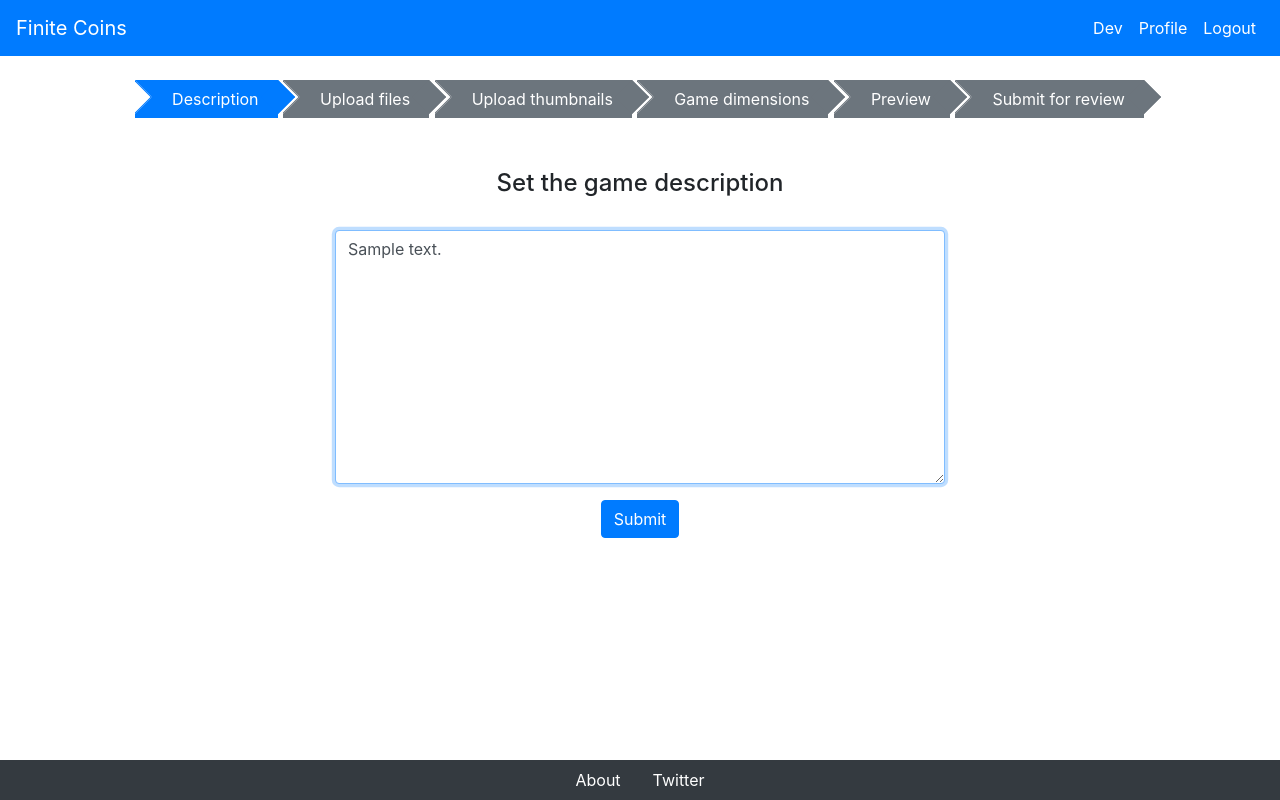
After one commit to ploggingdev/finitecoins, a Django app: page /dev/1/dev_game_description/ in a window 1280 px wide. The commit adds this page. Run offline with Django 3.2, Linux system fonts and the light colour scheme; a user stored in the database is signed in; tables that the repository leaves empty hold one stand-in row (values such as "Sample post"); some libraries are stand-ins or nearby versions.

Commit message:
Allow editing game description

```diff
--- a/finitecoins/settings.py
+++ b/finitecoins/settings.py
@@ -165,3 +165,5 @@ CACHES = {
 RECAPTCHA_SECRET_KEY = os.environ['finitecoins_recaptcha_secret_key']
 
 ASGI_APPLICATION = "mainapp.routing.application"
+
+COMMENT_TAGS = ['a','p','blockquote', 'code', 'em', 'strong', 'li','ol','ul', 'pre']
--- a/mainapp/forms.py
+++ b/mainapp/forms.py
@@ -1,14 +1,34 @@
 from django import forms
 from django.core.validators import RegexValidator
 from mainapp.models import Game, StaticResource
+import markdown
+import bleach
+from bs4 import BeautifulSoup
+from django.conf import settings
 
 class AdminGameForm(forms.ModelForm):
     class Meta:
         model = Game
-        fields = ['name', 'description', 'user', 'public', 'deleted']
+        fields = ['name', 'description', 'description_html', 'user', 'public', 'deleted']
         widgets = {
             'description': forms.Textarea(attrs={'rows': 10}),
         }
+
+    def clean(self):
+        description = self.cleaned_data['description']
+        description_html = markdown.markdown(description)
+        description_html = bleach.clean(description_html, tags=settings.COMMENT_TAGS, strip=True)
+        soup = BeautifulSoup(description_html, "html.parser")
+        for i in soup.find_all('a'):
+            i['target'] = '_blank'
+            i['rel'] = 'noopener noreferrer nofollow'
+        for i in soup.find_all('blockquote'):
+            i['class'] = 'blockquote'
+        description_html = soup.prettify()
+
+        self.cleaned_data['description_html'] = description_html
+
+        return self.cleaned_data
 
 class AdminStaticResourceForm(forms.ModelForm):
     class Meta:
@@ -20,3 +40,6 @@ class AdminStaticResourceForm(forms.ModelForm):
 
 class CreateGameForm(forms.Form):
     name = forms.CharField(max_length=30, validators=[RegexValidator(r'^[a-zA-Z0-9 ]+$', "Only lower case letters without spaces are allowed")])
+
+class DevGameDescriptionForm(forms.Form):
+    description = forms.CharField(max_length=1000, widget=forms.Textarea(attrs={'rows': 10}))
--- /dev/null
+++ b/mainapp/static/css/arrow-nav.css
@@ -0,0 +1,209 @@
+.btn-arrow-right,
+.btn-arrow-left {
+  position: relative;
+  padding-left: 18px;
+  padding-right: 18px;
+  border-radius: 0 !important;
+  margin-right: 1px; }
+  .btn-arrow-right[disabled],
+  .btn-arrow-left[disabled] {
+    opacity: 1.00; }
+  .btn-arrow-right:before, .btn-arrow-right:after,
+  .btn-arrow-left:before,
+  .btn-arrow-left:after {
+    content: "";
+    position: absolute;
+    top: 4px;
+    /* move it down because of rounded corners */
+    height: 24px;
+    /* button_inner_height / sqrt(2) */
+    width: 24px;
+    /* same as height */
+    background: inherit;
+    /* use parent background */
+    border: inherit;
+    /* use parent border */
+    border-left-color: transparent;
+    /* hide left border */
+    border-bottom-color: transparent;
+    /* hide bottom border */
+    border-radius: 0 !important; }
+  .btn-arrow-right:before,
+  .btn-arrow-left:before {
+    left: -13px; }
+  .btn-arrow-right:after,
+  .btn-arrow-left:after {
+    right: -13px; }
+  .btn-arrow-right.btn-arrow-left,
+  .btn-arrow-left.btn-arrow-left {
+    padding-right: 36px; }
+    .btn-arrow-right.btn-arrow-left:before, .btn-arrow-right.btn-arrow-left:after,
+    .btn-arrow-left.btn-arrow-left:before,
+    .btn-arrow-left.btn-arrow-left:after {
+      -webkit-transform: rotate(225deg);
+      -ms-transform: rotate(225deg);
+      transform: rotate(225deg);
+      /* rotate right arrow squares 45 deg to point right */ }
+  .btn-arrow-right.btn-arrow-right,
+  .btn-arrow-left.btn-arrow-right {
+    padding-left: 36px; }
+    .btn-arrow-right.btn-arrow-right:before, .btn-arrow-right.btn-arrow-right:after,
+    .btn-arrow-left.btn-arrow-right:before,
+    .btn-arrow-left.btn-arrow-right:after {
+      -webkit-transform: rotate(45deg);
+      -ms-transform: rotate(45deg);
+      transform: rotate(45deg);
+      /* rotate right arrow squares 45 deg to point right */ }
+
+.btn-arrow-right:after,
+.btn-arrow-left:before {
+  /* bring arrow pointers to front */
+  z-index: 3; }
+
+.btn-arrow-right:before,
+.btn-arrow-left:after {
+  /* hide arrow tails background */
+  background-color: white; }
+
+/* Large */
+.btn-lg.btn-arrow-right,
+.btn-lg.btn-arrow-left,
+.btn-group-lg > .btn-arrow-left,
+.btn-group-lg > .btn-arrow-right {
+  padding-left: 22px;
+  padding-right: 22px;
+  margin-right: 0px; }
+  .btn-lg.btn-arrow-right:before, .btn-lg.btn-arrow-right:after,
+  .btn-lg.btn-arrow-left:before,
+  .btn-lg.btn-arrow-left:after,
+  .btn-group-lg > .btn-arrow-left:before,
+  .btn-group-lg > .btn-arrow-left:after,
+  .btn-group-lg > .btn-arrow-right:before,
+  .btn-group-lg > .btn-arrow-right:after {
+    top: 6px;
+    /* move it down because of rounded corners */
+    height: 32px;
+    /* button_inner_height / sqrt(2) */
+    width: 32px;
+    /* same as height */ }
+  .btn-lg.btn-arrow-right:before,
+  .btn-lg.btn-arrow-left:before,
+  .btn-group-lg > .btn-arrow-left:before,
+  .btn-group-lg > .btn-arrow-right:before {
+    left: -16px; }
+  .btn-lg.btn-arrow-right:after,
+  .btn-lg.btn-arrow-left:after,
+  .btn-group-lg > .btn-arrow-left:after,
+  .btn-group-lg > .btn-arrow-right:after {
+    right: -16px; }
+  .btn-lg.btn-arrow-right.btn-arrow-left,
+  .btn-lg.btn-arrow-left.btn-arrow-left,
+  .btn-group-lg > .btn-arrow-left.btn-arrow-left,
+  .btn-group-lg > .btn-arrow-right.btn-arrow-left {
+    padding-right: 44px; }
+  .btn-lg.btn-arrow-right.btn-arrow-right,
+  .btn-lg.btn-arrow-left.btn-arrow-right,
+  .btn-group-lg > .btn-arrow-left.btn-arrow-right,
+  .btn-group-lg > .btn-arrow-right.btn-arrow-right {
+    padding-left: 44px; }
+
+/* Small */
+.btn-sm.btn-arrow-right,
+.btn-sm.btn-arrow-left,
+.btn-group-sm > .btn-arrow-left,
+.btn-group-sm > .btn-arrow-right {
+  padding-left: 14px;
+  padding-right: 14px;
+  margin-right: -1px; }
+  .btn-sm.btn-arrow-right:before, .btn-sm.btn-arrow-right:after,
+  .btn-sm.btn-arrow-left:before,
+  .btn-sm.btn-arrow-left:after,
+  .btn-group-sm > .btn-arrow-left:before,
+  .btn-group-sm > .btn-arrow-left:after,
+  .btn-group-sm > .btn-arrow-right:before,
+  .btn-group-sm > .btn-arrow-right:after {
+    top: 4px;
+    /* move it down because of rounded corners */
+    height: 20px;
+    /* button_inner_height / sqrt(2) */
+    width: 20px;
+    /* same as height */ }
+  .btn-sm.btn-arrow-right:before,
+  .btn-sm.btn-arrow-left:before,
+  .btn-group-sm > .btn-arrow-left:before,
+  .btn-group-sm > .btn-arrow-right:before {
+    left: -10px; }
+  .btn-sm.btn-arrow-right:after,
+  .btn-sm.btn-arrow-left:after,
+  .btn-group-sm > .btn-arrow-left:after,
+  .btn-group-sm > .btn-arrow-right:after {
+    right: -10px; }
+  .btn-sm.btn-arrow-right.btn-arrow-left,
+  .btn-sm.btn-arrow-left.btn-arrow-left,
+  .btn-group-sm > .btn-arrow-left.btn-arrow-left,
+  .btn-group-sm > .btn-arrow-right.btn-arrow-left {
+    padding-right: 28px; }
+  .btn-sm.btn-arrow-right.btn-arrow-right,
+  .btn-sm.btn-arrow-left.btn-arrow-right,
+  .btn-group-sm > .btn-arrow-left.btn-arrow-right,
+  .btn-group-sm > .btn-arrow-right.btn-arrow-right {
+    padding-left: 28px; }
+
+/* Extra Small */
+.btn-xs.btn-arrow-right,
+.btn-xs.btn-arrow-left,
+.btn-group-xs > .btn-arrow-left,
+.btn-group-xs > .btn-arrow-right {
+  padding-left: 10px;
+  padding-right: 10px;
+  margin-right: -1px; }
+  .btn-xs.btn-arrow-right:before, .btn-xs.btn-arrow-right:after,
+  .btn-xs.btn-arrow-left:before,
+  .btn-xs.btn-arrow-left:after,
+  .btn-group-xs > .btn-arrow-left:before,
+  .btn-group-xs > .btn-arrow-left:after,
+  .btn-group-xs > .btn-arrow-right:before,
+  .btn-group-xs > .btn-arrow-right:after {
+    top: 3px;
+    /* move it down because of rounded corners */
+    height: 14px;
+    /* button_inner_height / sqrt(2) */
+    width: 14px;
+    /* same as height */ }
+  .btn-xs.btn-arrow-right:before,
+  .btn-xs.btn-arrow-left:before,
+  .btn-group-xs > .btn-arrow-left:before,
+  .btn-group-xs > .btn-arrow-right:before {
+    left: -7px; }
+  .btn-xs.btn-arrow-right:after,
+  .btn-xs.btn-arrow-left:after,
+  .btn-group-xs > .btn-arrow-left:after,
+  .btn-group-xs > .btn-arrow-right:after {
+    right: -7px; }
+  .btn-xs.btn-arrow-right.btn-arrow-left,
+  .btn-xs.btn-arrow-left.btn-arrow-left,
+  .btn-group-xs > .btn-arrow-left.btn-arrow-left,
+  .btn-group-xs > .btn-arrow-right.btn-arrow-left {
+    padding-right: 20px; }
+  .btn-xs.btn-arrow-right.btn-arrow-right,
+  .btn-xs.btn-arrow-left.btn-arrow-right,
+  .btn-group-xs > .btn-arrow-left.btn-arrow-right,
+  .btn-group-xs > .btn-arrow-right.btn-arrow-right {
+    padding-left: 20px; }
+
+/* Button Groups */
+.btn-group > .btn-arrow-left:hover, .btn-group > .btn-arrow-left:focus,
+.btn-group > .btn-arrow-right:hover,
+.btn-group > .btn-arrow-right:focus {
+  z-index: initial; }
+
+.btn-group > .btn-arrow-right + .btn-arrow-right,
+.btn-group > .btn-arrow-left + .btn-arrow-left {
+  margin-left: 0px; }
+
+.btn-group > .btn:not(.btn-arrow-right):not(.btn-arrow-left) {
+  z-index: 1; }
+
+  #nav-btn-container a {
+      color: white;
+  }
--- /dev/null
+++ b/mainapp/templates/mainapp/dev_game_description.html
@@ -0,0 +1,40 @@
+{% extends "registration/base.html" %}
+{% load static %}
+{% load widget_tweaks %}
+
+{% block title %}Description | {{ game.name }}{% endblock %}
+{% block meta_description %}Description | {{ game.name }}{% endblock %}
+{% block extra_css %}
+    <link rel="stylesheet" type="text/css" href='{% static "css/arrow-nav.css" %}'>
+{% endblock %}
+{% block content %}
+<br/>
+<div class="container-fluid">
+    <div class="text-center" id="nav-btn-container">
+        <a role="button" class="btn btn-primary btn-arrow-right" href="{% url 'mainapp:dev_game_description' game.id %}">Description</a>
+        <a role="button" class="btn btn-secondary btn-arrow-right">Upload files</a>
+        <a role="button" class="btn btn-secondary btn-arrow-right">Upload thumbnails</a>
+        <a role="button" class="btn btn-secondary btn-arrow-right">Game dimensions</a>
+        <a role="button" class="btn btn-secondary btn-arrow-right">Preview</a>
+        <a role="button" class="btn btn-secondary btn-arrow-right">Submit for review</a>
+    </div>
+    <br/>
+    <div class="row">
+        <div class="col-sm-8 offset-sm-2 col-xl-6 offset-xl-3">
+            {% include "registration/errors_and_messages.html" %}
+            <br/>
+            <h4>Set the game description</h4>
+            <br/>
+            <form action="" method="post">
+                {% csrf_token %}
+                <div class="form-group">
+                    {{ form.description |attr:"placeholder:Game description" |add_class:"form-control" |attr:"autofocus" }}
+                </div>
+                <button type="submit" class="btn btn-primary">Submit</button>
+            </form>
+            <br/>
+            <br/>
+        </div>
+    </div>
+</div>
+{% endblock %}
--- a/mainapp/templates/mainapp/dev_games.html
+++ b/mainapp/templates/mainapp/dev_games.html
@@ -25,7 +25,7 @@
             <ul class="list-group">
                 {% for game in game_list %}
                 <li class="list-group-item">
-                    {{ game.name }}
+                    <a href="{% url 'mainapp:dev_game_description' game.id %}">{{ game.name }}</a>
                 </li>
                 {% endfor %}
 
--- a/mainapp/urls.py
+++ b/mainapp/urls.py
@@ -8,4 +8,5 @@ urlpatterns = [
     path('about/', views.AboutView.as_view(), name='about'),
     path('dev/games/', views.DevGames.as_view(), name='dev_games'),
     path('dev/create_game/', views.CreateGame.as_view(), name='create_game'),
+    path('dev/<int:game_id>/dev_game_description/', views.DevGameDescription.as_view(), name='dev_game_description'),
 ]
--- a/mainapp/views.py
+++ b/mainapp/views.py
@@ -5,9 +5,12 @@ from mainapp.models import Game, StaticResource
 from django.core.paginator import Paginator, EmptyPage, PageNotAnInteger
 from django.contrib.auth.mixins import LoginRequiredMixin
 from django.conf import settings
-from mainapp.forms import CreateGameForm
+from mainapp.forms import CreateGameForm, DevGameDescriptionForm
 from django.contrib import messages
 from django.urls import reverse
+import markdown
+import bleach
+from bs4 import BeautifulSoup
 
 class IndexView(View):
 
@@ -68,3 +71,60 @@ class CreateGame(LoginRequiredMixin, View):
         else:
             messages.error(request, "Invalid form data. Only letters and numbers are allowed.")
             return render(request, self.template_name, {'form' : self.form_class()})
+
+class DevGameDescription(LoginRequiredMixin, View):
+
+    login_url = settings.LOGIN_URL
+    template_name = "mainapp/dev_game_description.html"
+    form_class = DevGameDescriptionForm
+
+    def get(self, request, game_id):
+        game = Game.objects.get(id=game_id)
+        if game.user != request.user:
+            messages.error(request ,"You can't edit someone else's game. Try creating your own game instead!")
+            return redirect(reverse("mainapp:create_game"))
+
+        data = {'description' : game.description}
+        form = self.form_class(initial = data)
+
+        return render(request, self.template_name, {'form' : form, 'game' : game})
+
+    def post(self, request, game_id):
+
+        game = Game.objects.get(id=game_id)
+        if game.user != request.user:
+            messages.error(request ,"You can't edit someone else's game. Try creating your own game instead!")
+            return redirect(reverse("mainapp:create_game"))
+
+        data = {'description' : game.description}
+
+        form = self.form_class(request.POST, initial = data)
+
+        if game.deleted:
+            messages.error(request ,"You can't edit a deleted game!")
+            return redirect(reverse("mainapp:dev_games"))
+        if form.is_valid():
+            if form.has_changed():
+                description = form.cleaned_data['description']
+                description_html = markdown.markdown(description)
+                description_html = bleach.clean(description_html, tags=settings.COMMENT_TAGS, strip=True)
+                soup = BeautifulSoup(description_html, "html.parser")
+                for i in soup.find_all('a'):
+                    i['target'] = '_blank'
+                    i['rel'] = 'noopener noreferrer nofollow'
+                for i in soup.find_all('blockquote'):
+                    i['class'] = 'blockquote'
+                description_html = soup.prettify()
+
+                game.description = description
+                game.description_html = description_html
+
+                game.save()
+                messages.success(request, "Game description successfully updated")
+                return redirect(reverse('mainapp:dev_game_description', args=[game_id]))
+            else:
+                messages.info(request, "Data has not been changed")
+                return redirect(reverse('mainapp:dev_game_description', args=[game_id]))
+        else:
+            messages.info(request, "Invalid form sumbission")
+            return redirect(reverse('mainapp:dev_game_description', args=[game_id]))
--- a/requirements.txt
+++ b/requirements.txt
@@ -4,6 +4,8 @@ async-timeout==3.0.1
 attrs==18.2.0
 autobahn==18.11.2
 Automat==0.7.0
+beautifulsoup4==4.6.3
+bleach==3.0.2
 boto3==1.9.69
 botocore==1.12.69
 certifi==2018.11.29
@@ -26,6 +28,7 @@ hyperlink==18.0.0
 idna==2.8
 incremental==17.5.0
 jmespath==0.9.3
+Markdown==3.0.1
 msgpack==0.5.6
 pkg-resources==0.0.0
 postmarker==0.13.0
@@ -42,5 +45,6 @@ txaio==18.8.1
 urllib3==1.24.1
 uvicorn==0.3.22
 uvloop==0.11.3
+webencodings==0.5.1
 websockets==7.0
 zope.interface==4.6.0
```
